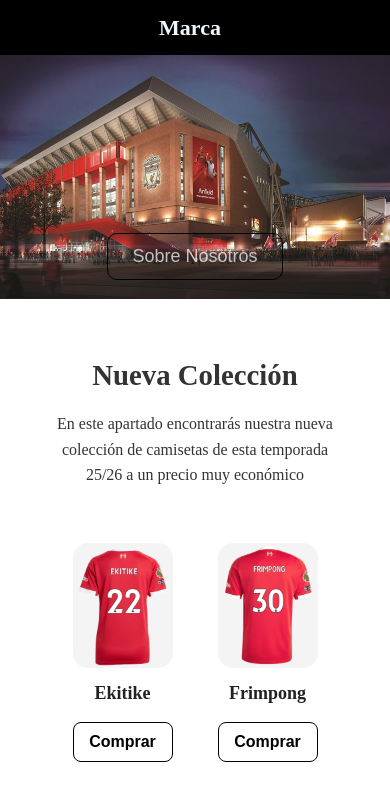
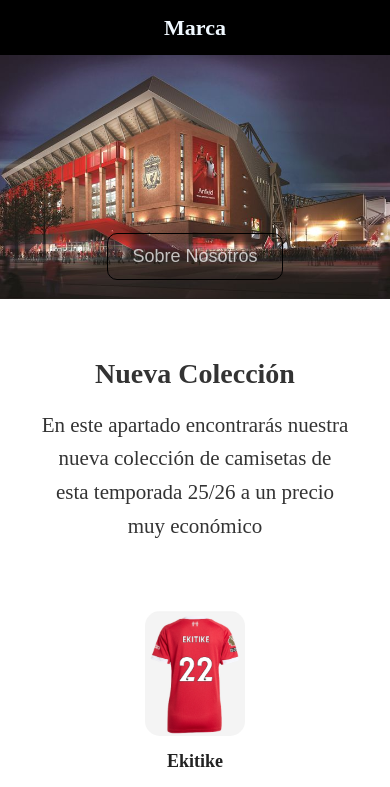
Before and after one commit to Gaviyscar66/tarea3, a plain HTML site: page index.html in a window 390 px wide. Shown: the top 787 px of the page. Drawn offline with Linux system fonts and the light colour scheme.

Commit message:
bvcccxdd

```diff
--- a/index.html
+++ b/index.html
@@ -70,12 +70,12 @@
       <div class="tour">
         <img src="img/tour.avif" alt="">
         <h2>Tour Anfield</h2>
-        <button>Shop Now →</button>
+        <button>Compra Ahora</button>
       </div>
       <div class="tickets">
         <img src="img/tickets.jpeg" alt="">
         <h2>tickets Matchs</h2>
-        <button>Shop Now →</button>
+        <button>Compra Ahora</button>
       </div>
     </div>
 </body>
--- a/style.css
+++ b/style.css
@@ -97,9 +97,6 @@ body {
   display: flex;
   flex-direction: column;
   align-items: center;
-  background-color: white;
-  padding: 20px;
-  border-radius: 20px;
 }
 
 
@@ -228,17 +225,11 @@ body {
 }
 
 
-
-
-
 @media (max-width: 767px) {
 
   .seccion1 {
     display: flex;
     justify-content: center;
-    align-items: center;
-    gap: 10px;
-    text-align: center;
   }
 
   .nav {
@@ -262,12 +253,11 @@ body {
   }
 
   .texto h1 {
-    font-size: 1.8rem;
+    font-size: 28px;
   }
 
   .texto p {
-    font-size: 1rem;
-    padding: 0 15px;
+    font-size: 21px;
   }
 
   .camisetas {
@@ -280,11 +270,7 @@ body {
   }
 
   .item {
-    max-width: 250px;
-    padding: 15px;
-    display: flex;
-    align-items: center;
-    text-align: center;
+    padding: 28px;
   }
 
   .compre {
@@ -292,9 +278,6 @@ body {
     font-size: 16px;
     display: flex;
     justify-content: center;
-    align-items: center;
-    margin-top: 10px;
-    text-align: center;
     margin: 0;
   }
 
```
